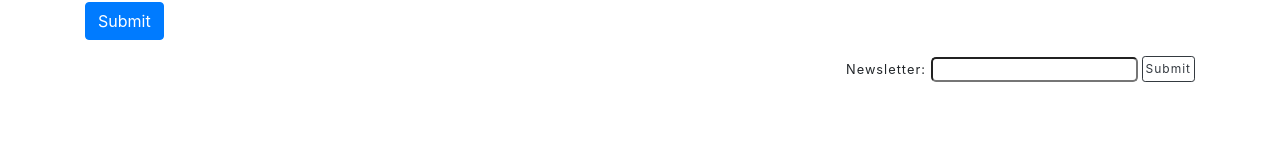
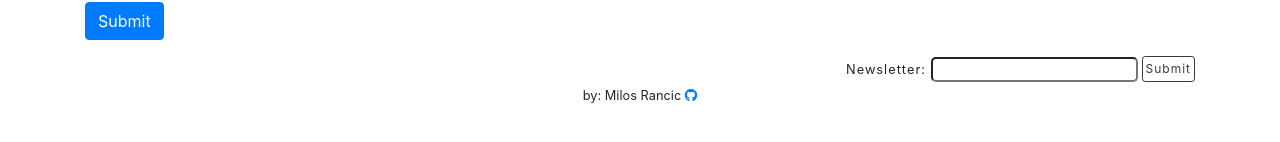
Before and after one commit to milosrancic/reactjs-website, a React (Create React App) app: page /contact in a window 1280 px wide. Shown: the part 582-724 px from the top of the page. Built offline with nearby package versions, Linux system fonts and the light colour scheme.

Commit message:
code refactor

```diff
--- a/src/components/App.js
+++ b/src/components/App.js
@@ -2,7 +2,6 @@ import React from "react";
 import { BrowserRouter as Router, Switch, Route, Link } from "react-router-dom";
 
 import "../styles/App.css";
-// import Footer from "./Footer";
 
 import Home from "./Home.js";
 import About from "./About.js";
@@ -10,7 +9,7 @@ import Gallery from "./Gallery.js";
 import Contact from "./Contact.js";
 import Bookings from "./Bookings.js";
 import NotFound from "./NotFound";
-// import Footer from "./Footer";
+import Footer from "./Footer";
 
 class App extends React.Component {
   render() {
@@ -53,6 +52,8 @@ class App extends React.Component {
             </Switch>
           </ul>
         </Router>
+
+        <Footer />
         {/* <div className="text-center gh-icon">
           <a
             href="https://github.com/milosrancic"
--- a/src/components/Footer.js
+++ b/src/components/Footer.js
@@ -1,3 +1,27 @@
+import React from "react";
+import "../styles/Footer.css";
+
+const Footer = () => {
+  return (
+    <div className=" " id="footer">
+      <div className="">
+        <small className="author-text">
+          by: Milos Rancic{" "}
+          <a
+            href="https://github.com/milosrancic"
+            target="_blank"
+            rel="noopener noreferrer"
+          >
+            <i className="fab fa-github" />
+          </a>
+        </small>
+      </div>
+    </div>
+  );
+};
+
+export default Footer;
+
 // import React from "react";
 // import "../styles/Footer.css";
 
--- a/src/styles/Footer.css
+++ b/src/styles/Footer.css
@@ -5,3 +5,9 @@
 .author-text {
   letter-spacing: 1px;
 } */
+
+#footer {
+  bottom: 0;
+  display: flex;
+  justify-content: center;
+}
```
